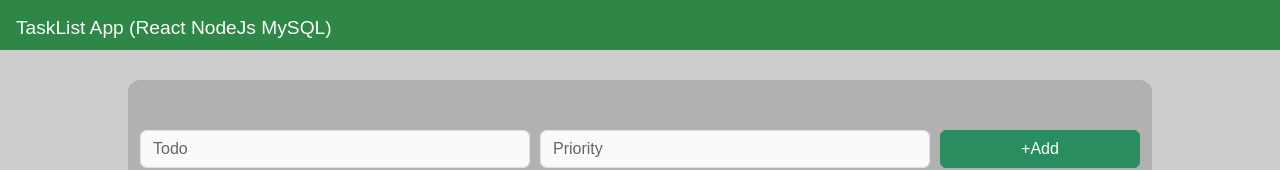
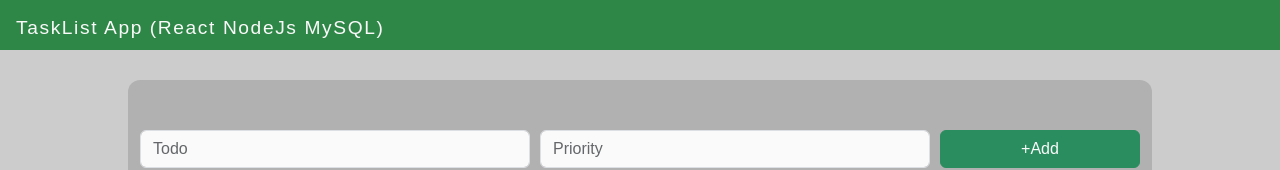
Before and after one commit to jakar79/todo-react-rest-mysql, a React (Create React App) app in the folder frontend/: page / in a window 1280 px wide. Shown: the top 170 px of the page. Built offline with nearby package versions, Linux system fonts and the light colour scheme; no server answers.

Commit message:
committed

```diff
--- a/frontend/src/App.css
+++ b/frontend/src/App.css
@@ -26,6 +26,7 @@ body {
   text-align: justify;
   padding: 1rem 1rem;
   font-size: 1.2rem;
+  letter-spacing: 0.1rem;
 }
 
 .container {
@@ -62,7 +63,7 @@ body {
 
 .table thead th{
   background: rgba(31, 128, 57, 0.9);
-  color: #fff;
+  color: #fafafa;
   font-size: 1rem;
   padding: 0.8rem;
   letter-spacing: 0.1rem;
```
